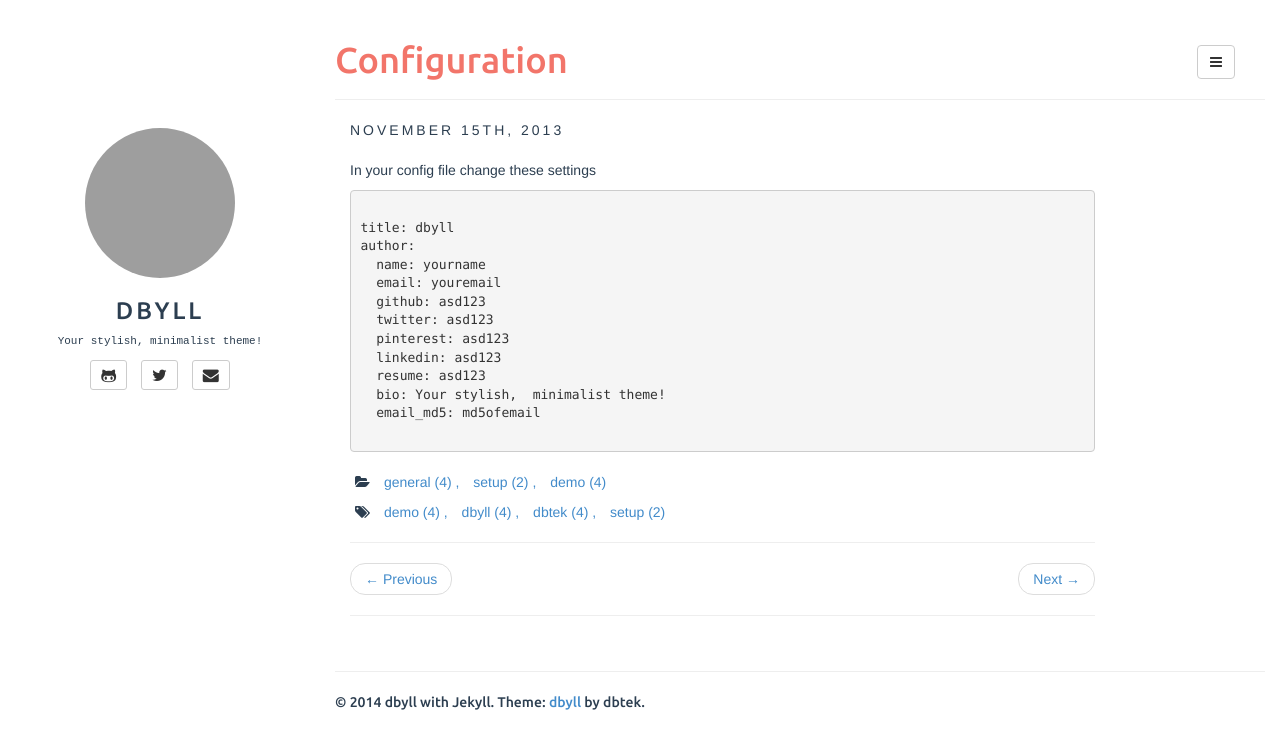
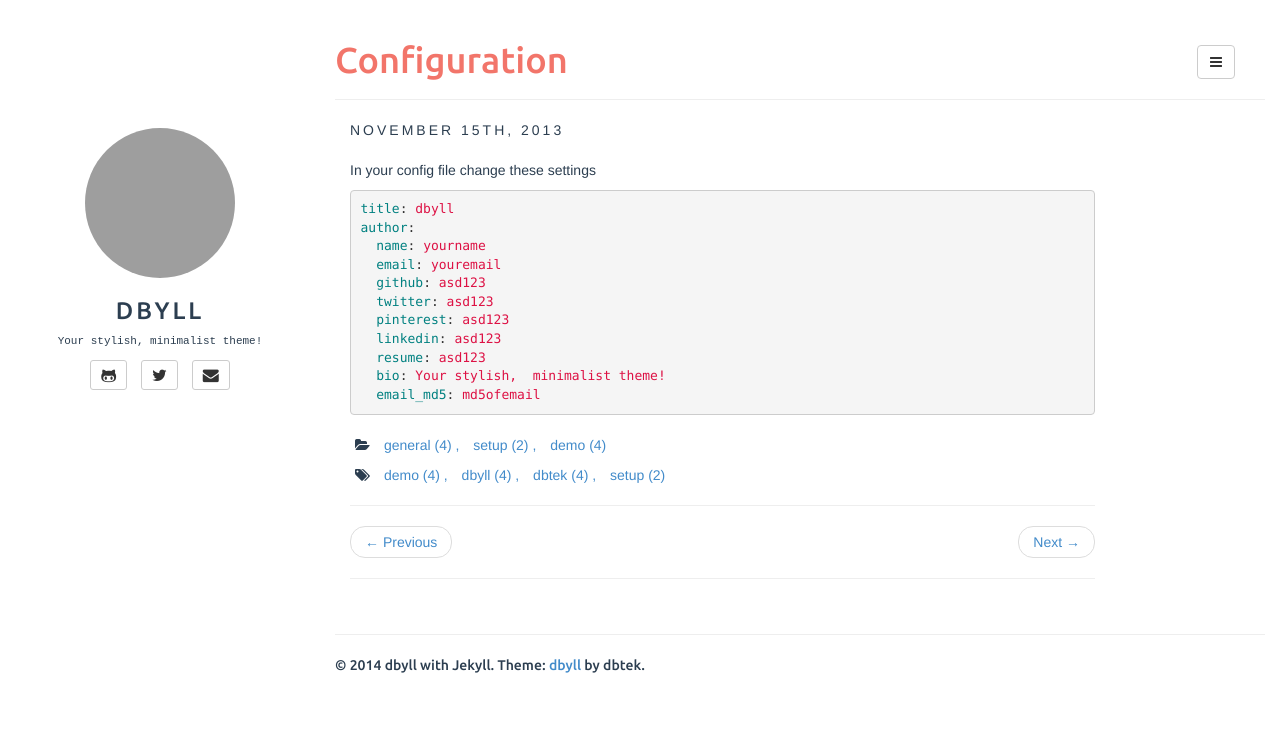
Before and after one commit to dbtek/dbyll, a Jekyll site: the page built from _posts/2013-11-15-configuration.md, in a window 1280 px wide. Shown: the top 749 px of the page. Built offline with Jekyll 4.4.1, drawn with Linux system fonts in a browser that asks for light colours; grey boxes are pictures that could not be loaded.

Commit message:
code highlight fix

```diff
--- a/_posts/2013-11-15-configuration.md
+++ b/_posts/2013-11-15-configuration.md
@@ -7,8 +7,8 @@ fullview: true
 ---
 
 In your config file change these settings
-<pre>
-<code>
+
+{% highlight yaml %}
 title: dbyll
 author:
   name: yourname
@@ -20,5 +20,4 @@ author:
   resume: asd123
   bio: Your stylish,  minimalist theme!
   email_md5: md5ofemail
-</code>
-</pre>
+{% endhighlight %}
```
